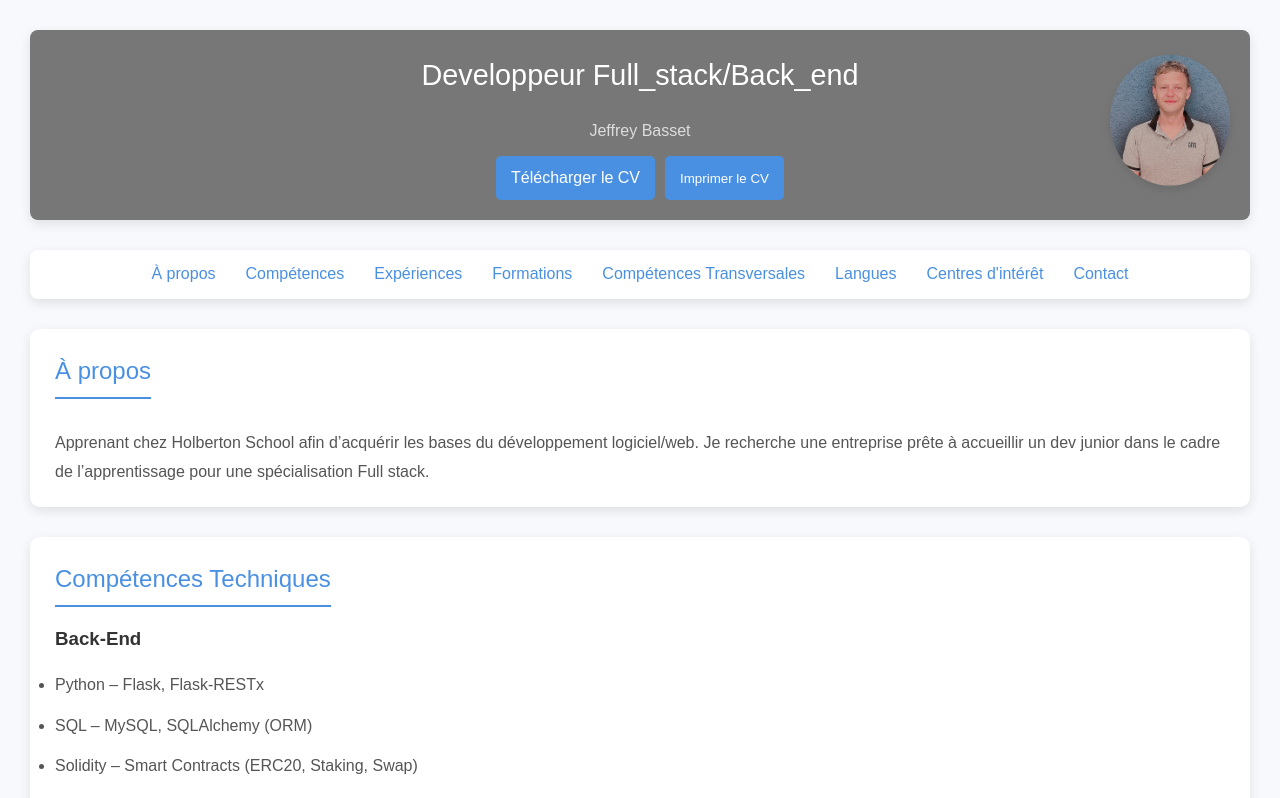
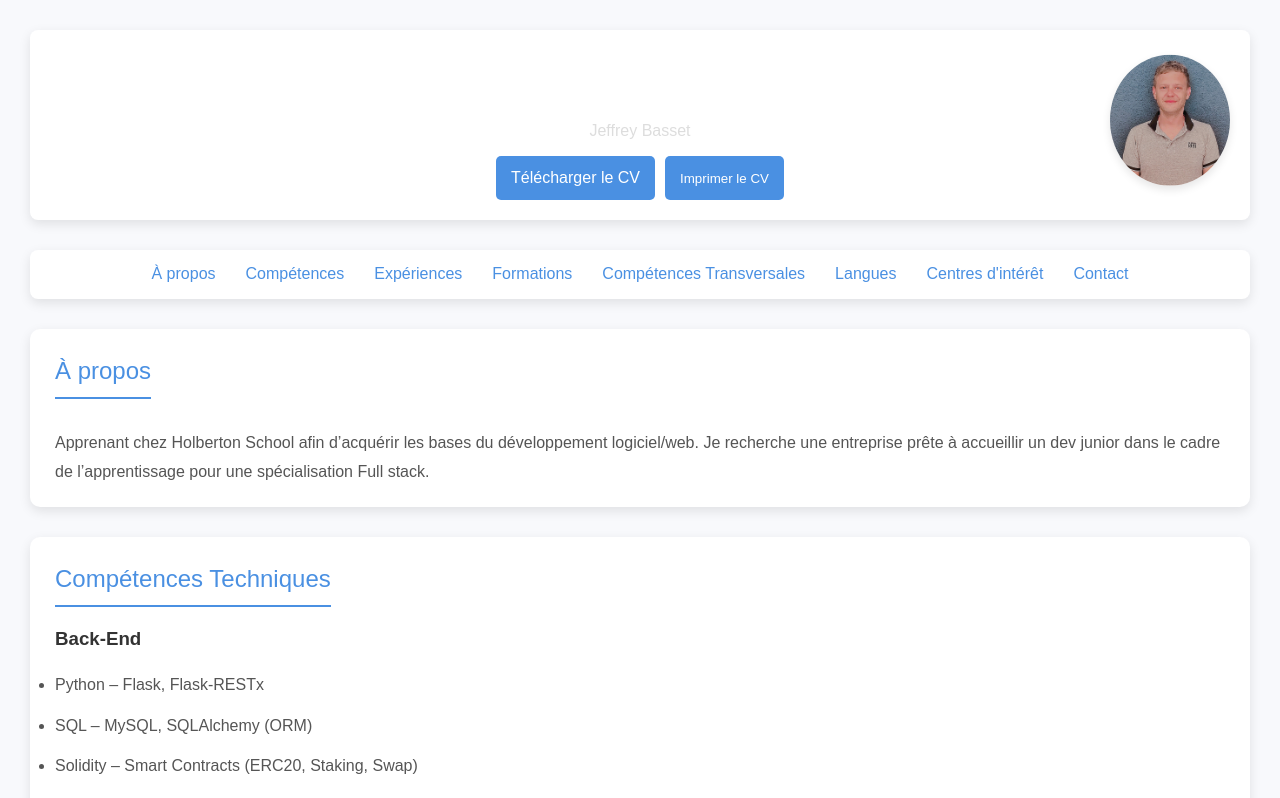
Before and after one commit to JeffToken31/my-first-react, a React (Create React App) app: page / in a window 1280 px wide. Shown: the top 798 px of the page. Built offline with nearby package versions, Linux system fonts and the light colour scheme.

Commit message:
update backgoud header

```diff
--- a/src/App.css
+++ b/src/App.css
@@ -25,7 +25,7 @@ header, section {
   display: flex;
   justify-content: center;
   align-items: center;
-  background-color: #777;
+  background-color: linear-gradient(135deg, #777, #555, #333);
   color: #ffffff;
   padding: 20px;
   border-radius: 8px;
```
